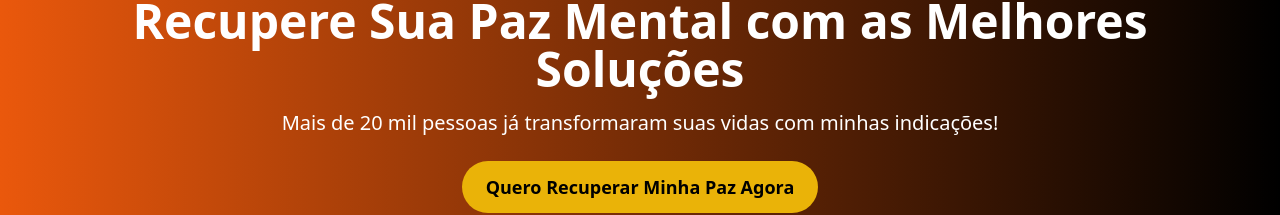
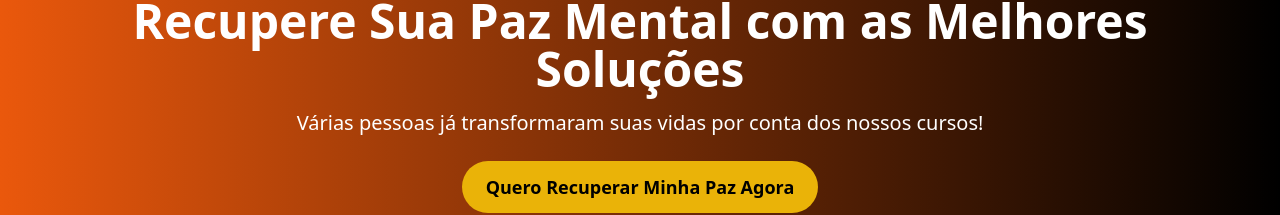
Before and after one commit to desenjao/afiliadopro, a plain HTML site: page index.html in a window 1280 px wide. Shown: the part 391-606 px from the top of the page. Drawn offline with nearby package versions, Linux system fonts and the light colour scheme.

Commit message:
alterei alguns textos...nem precisava de um commit so pra isso...

```diff
--- a/index.html
+++ b/index.html
@@ -45,7 +45,7 @@
         Recupere Sua Paz Mental com as Melhores Soluções
       </h1>
       <p class="text-lg md:text-xl mb-6">
-        Mais de 20 mil pessoas já transformaram suas vidas com minhas indicações!
+        Várias pessoas já transformaram suas vidas por conta dos nossos cursos!
       </p>
       <a
         href="#destaque"
```
